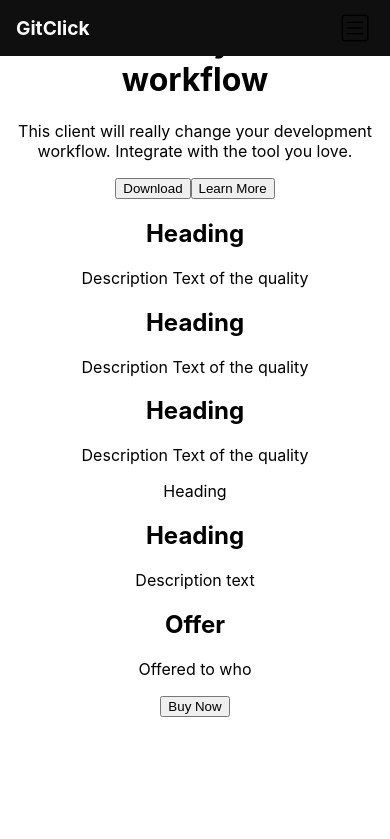
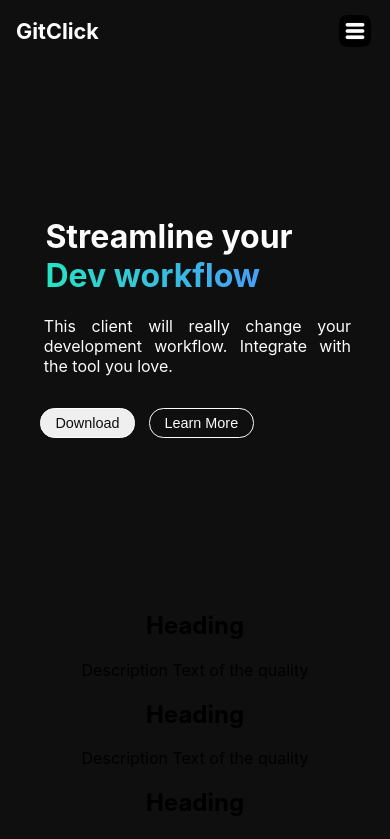
Before and after one commit to IsaacHarrison28/GitClickClone, a React (Create React App) app: page / in a window 390 px wide. Shown: the top 839 px of the page. Built offline with nearby package versions, Linux system fonts and the light colour scheme.

Commit message:
designing mobile view of the heading section

```diff
--- a/src/components/Home.Page.js
+++ b/src/components/Home.Page.js
@@ -1,15 +1,24 @@
+import '../styles/Home.page.style.css'
+
 export const Home = () => {
     return(
         <div className="main-container">
 
             <div className='banner'>
                 <div className='banner-content'>
-                    <heading>
-                        <h1>Streamline your Dev workflow</h1>
+                    <div className='banner-heading'>
+                        <h1>
+                            <div className='firstLine'>
+                                Streamline your
+                            </div>
+                            <div className='secondLine'>
+                                Dev workflow
+                            </div>
+                        </h1>
                         <p>
                             This client will really change your development workflow. Integrate with the tool you love.
                         </p>
-                    </heading>
+                    </div>
                     <div className='banner-buttons'>
                         <button type='button' id='download-button'>Download</button>
                         <button type='button' id='learn-more-button'>Learn More</button>
--- a/src/components/NavBar.js
+++ b/src/components/NavBar.js
@@ -15,7 +15,7 @@ export const NavBar = () => {
                 <div className='hamburger-menu' onClick={() => {
                     setdropDown(!dropDown)
                 }}>
-                    <img src={require("../images/hamburger-icon.png")} alt='' />
+                    <img src={require("../images/menu-bar.png")} alt='' />
                 </div>
 
                {dropDown && <DropDownContent />}
--- /dev/null
+++ b/src/styles/Home.page.style.css
@@ -0,0 +1,75 @@
+.main-container{
+    background: #0f0f0f;
+}
+
+.banner{
+    width: 100%;
+    height: 70vh;
+    min-height: 300px;
+    display: flex;
+    align-items: center;
+    justify-content: center;
+    flex-direction: column;
+}
+
+.banner-content{
+    display: flex;
+    align-items: flex-start;
+    justify-content: center;
+    flex-direction: column;
+}
+
+.banner-heading{
+    width: 80%;
+    margin: auto;
+}
+
+.banner-heading h1{
+    display: flex;
+    align-items: flex-start;
+    justify-content: center;
+    flex-direction: column;
+    padding-inline: 0.2em;
+    margin-top: 4rem;
+    color: white;
+    font-size: 2rem;
+}
+
+.firstLine{
+    color: #fcfcfc;
+}
+
+.secondLine{
+    background: linear-gradient(to right, #26e3c2, #45a0f5);
+    background-clip: text;
+    -webkit-text-fill-color: transparent;
+}
+
+.banner-heading p{
+    text-align: justify;
+    color: #fcfcfc;
+    padding-inline-start: 0.3em;
+    font-size: 1rem;
+}
+
+.banner-buttons{
+    margin-top: 1em;
+    margin-left: 2.5rem;
+}
+
+.banner-buttons button{
+    padding: 0.4em 1em;
+    border: 1px solid #fcfcfc;
+    outline: none;
+    border-radius: 1em;
+    color: #0f0f0f;
+    font-size: 0.9rem;
+}
+
+
+#learn-more-button{
+    border: 1px solid #fcfcfc;
+    background: #0f0f0f;
+    color: #fcfcfc;
+    margin-left: 1em;
+}
--- a/src/styles/NavBar.style.css
+++ b/src/styles/NavBar.style.css
@@ -19,12 +19,14 @@ nav{
     align-items: center;
     justify-content: center;
     padding-inline: 1rem;
-    font-size: 0.8rem;
+    font-size: 0.9rem;
 }
 
 .hamburger-menu{
     width: 2rem;
     height: 2rem;
+    background: #fcfcfc;
+    border-radius: 0.7em;
 }
 
 .hamburger-menu img{
@@ -39,9 +41,9 @@ nav{
     flex-direction: column;
     background: #0f0f0f;
     position: absolute;
-    right: 0.5em;
-    top: 3.5em;
-    width: 9rem;
+    right: 3%;
+    top: 4.2em;
+    width: 12rem;
     border-radius: .5em;
     padding: 0.5em;
 }
@@ -53,7 +55,7 @@ nav{
     height: 1em;
     transform: rotate(45deg);
     position: relative;
-    right: -3.5rem;
+    right: -5rem;
     top: -0.9rem;
 }
 
@@ -68,10 +70,10 @@ nav{
 .nav-links-container a{
     color: #0f0f0f;
     text-decoration: none;
-    padding: 0.3em 0.2em;
+    padding: 0.45em 0.5em;
     background: #fcfcfc;
-    width: 100%;
-    margin-top: 0.3em;
+    width: 90%;
+    margin-top: 0.5em;
     font-size: 1rem;
     border-radius: 0.5em;
 }
@@ -81,7 +83,7 @@ nav{
 }
 
 .nav-button button{
-    padding: 0.5em 3em;
+    padding: 0.8em 5em;
     font-size: 0.8rem;
     border-radius: 0.5em;
     border: none;
```
Also changed, not shown: src/images/harmburger-menu.png (added), src/images/menu-bar.png (added).
